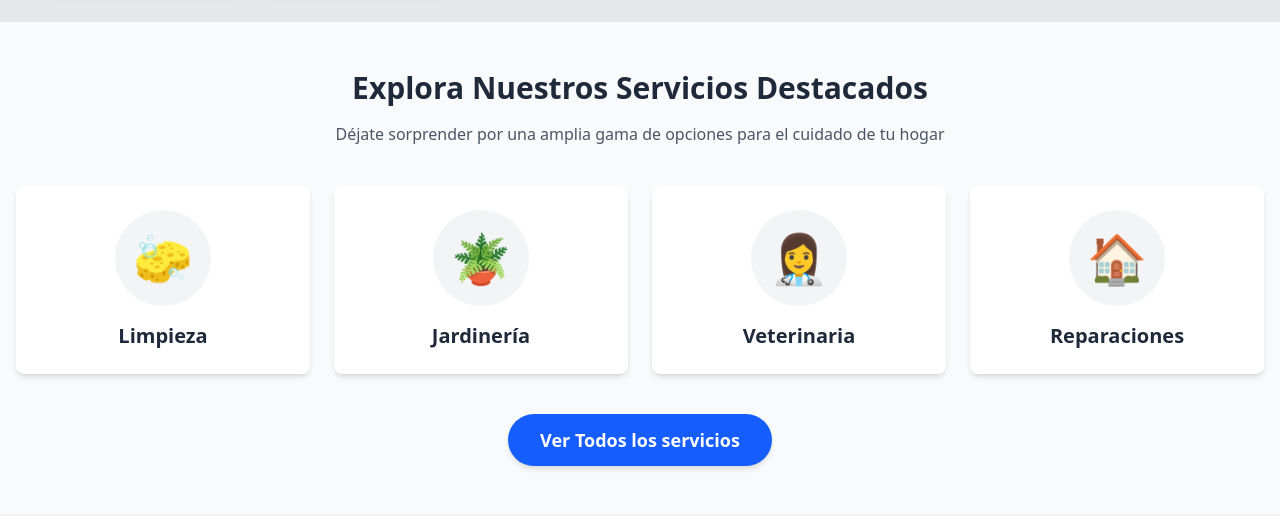
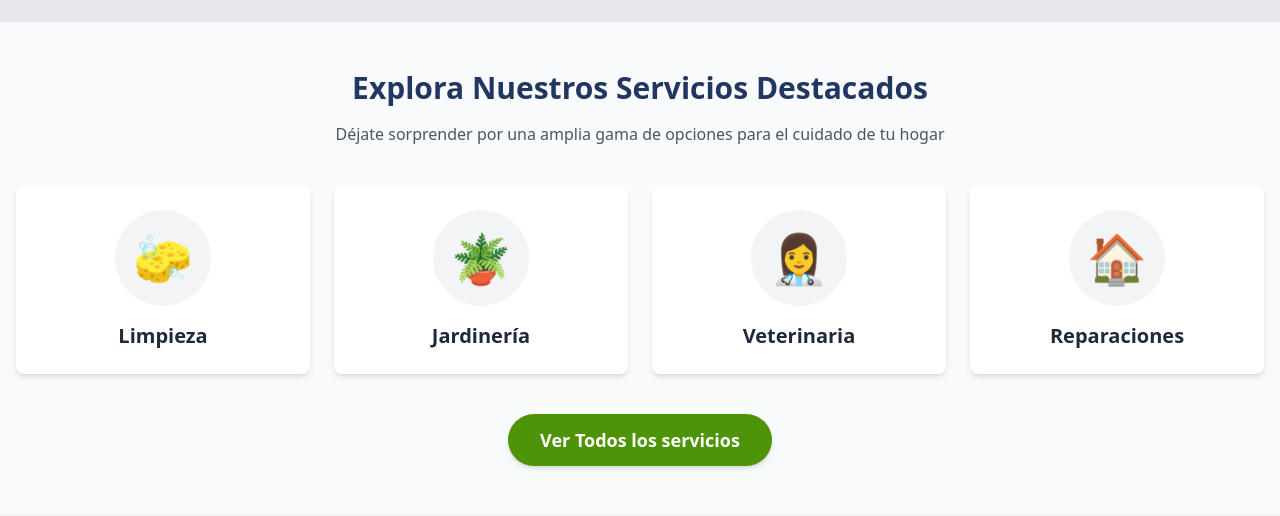
Before and after one commit to jhosephuerta20/api_biblioteca_frontend, a React (Vite) app: page / in a window 1280 px wide. Shown: the part 594-1110 px from the top of the page. Built offline with nearby package versions, Linux system fonts and the light colour scheme; no server answers.

Commit message:
add logotipo

```diff
--- a/index.html
+++ b/index.html
@@ -1,11 +1,10 @@
-<!doctype html>
+<!DOCTYPE html>
 <html lang="en">
   <head>
     <meta charset="UTF-8" />
-    <link rel="icon" type="image/svg+xml" href="/vite.svg" />
+    <link rel="icon" type="image/svg+xml" href="/public/img/favicon.ico" />
     <meta name="viewport" content="width=device-width, initial-scale=1.0" />
-    <title>Proyecto Trueques</title>
-
+    <title>MultiServi</title>
   </head>
   <body class="bg-gray-200">
     <div id="root"></div>
--- a/src/components/SectionsInicio/HeroSection.jsx
+++ b/src/components/SectionsInicio/HeroSection.jsx
@@ -25,14 +25,14 @@ const HeroSection = () => {
           {isSesionActive ? (
             <a
               href="/marketplace"
-              className="whitespace-nowrap bg-[#4E9408] rounded-lg py-3 px-6 duration-200 text-white hover:bg-[#3dc214] shadow-lg transform hover:scale-105 transition-transform"
+              className="whitespace-nowrap bg-[#4E9408] rounded-lg py-3 px-6 duration-200 text-white hover:bg-[#3d5f33] shadow-lg transform hover:scale-105 transition-transform"
             >
               Contratar un servicio
             </a>
           ) : (
             <a
               href="/loginregistro?form=register"
-              className="whitespace-nowrap bg-[#4E9408] rounded-lg py-3 px-6 duration-200 text-white hover:bg-[#3dc214] shadow-lg transform hover:scale-105 transition-transform"
+              className="whitespace-nowrap bg-[#4E9408] rounded-lg py-3 px-6 duration-200 text-white hover:bg-[#3d5f33] shadow-lg transform hover:scale-105 transition-transform"
             >
               Contratar un servicio
             </a>
--- a/src/pages/MiniCategorias.jsx
+++ b/src/pages/MiniCategorias.jsx
@@ -30,7 +30,7 @@ const CategoriasDestacadas = () => {
     <section className="bg-gray-50 py-12">
       <div className="container mx-auto px-4">
         <div className="text-center mb-10">
-          <h2 className="text-3xl font-bold text-gray-800 mb-4">
+          <h2 className="text-3xl font-bold text-[#213660] mb-4">
             Explora Nuestros Servicios Destacados
           </h2>
           <p className="text-gray-600 max-w-2xl mx-auto">
@@ -61,7 +61,7 @@ const CategoriasDestacadas = () => {
         <div className="text-center mt-10">
           <Link
             to="/categorias"
-            className="inline-block bg-blue-600 text-white px-8 py-3 rounded-full hover:bg-blue-700 transition-colors text-lg font-semibold shadow-md hover:shadow-lg"
+            className="inline-block bg-[#4E9408] text-white px-8 py-3 rounded-full hover:bg-[#3d5f33] transition-colors text-lg font-semibold shadow-md hover:shadow-lg"
           >
             Ver Todos los servicios
           </Link>
```
Also changed, not shown: 2 other files (tests, documents, lock files or other folders).
